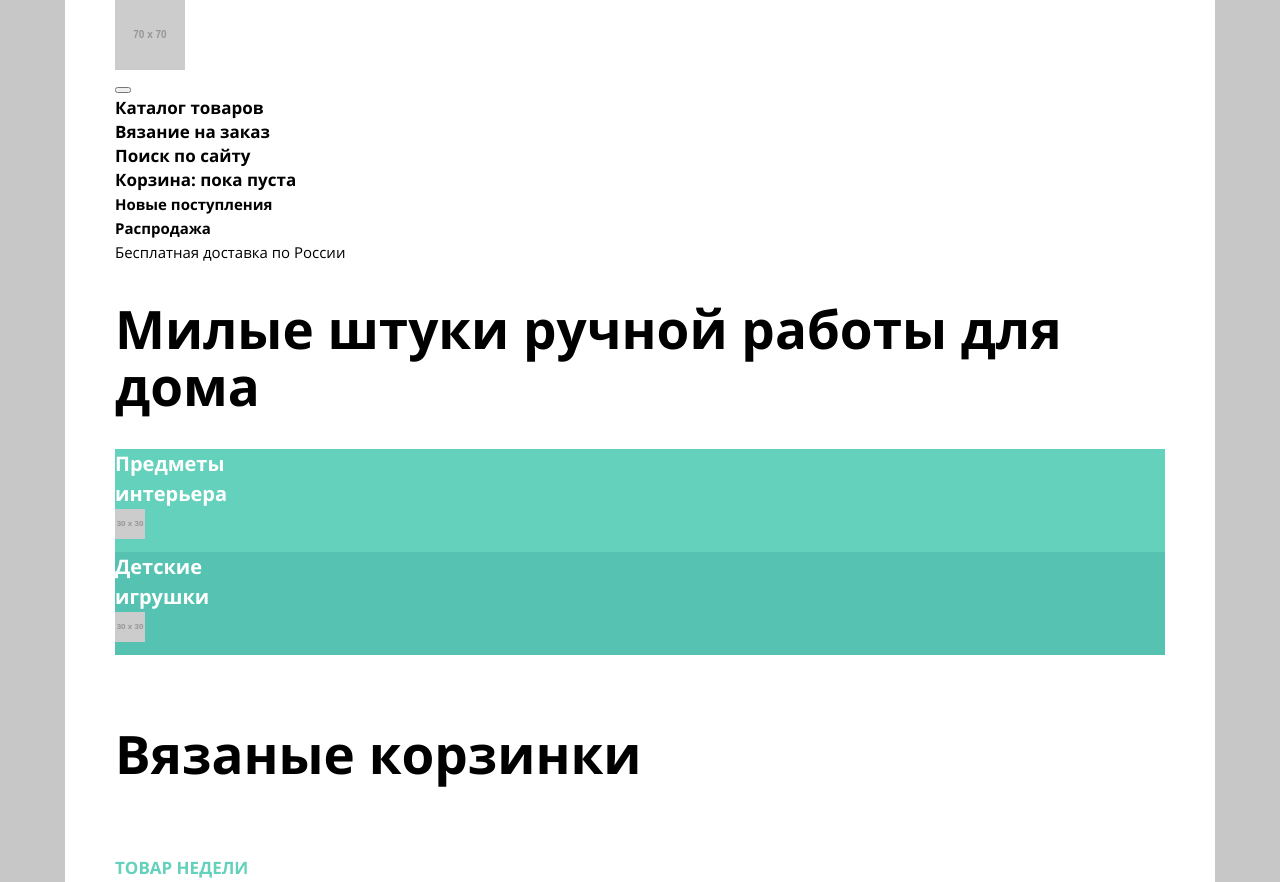
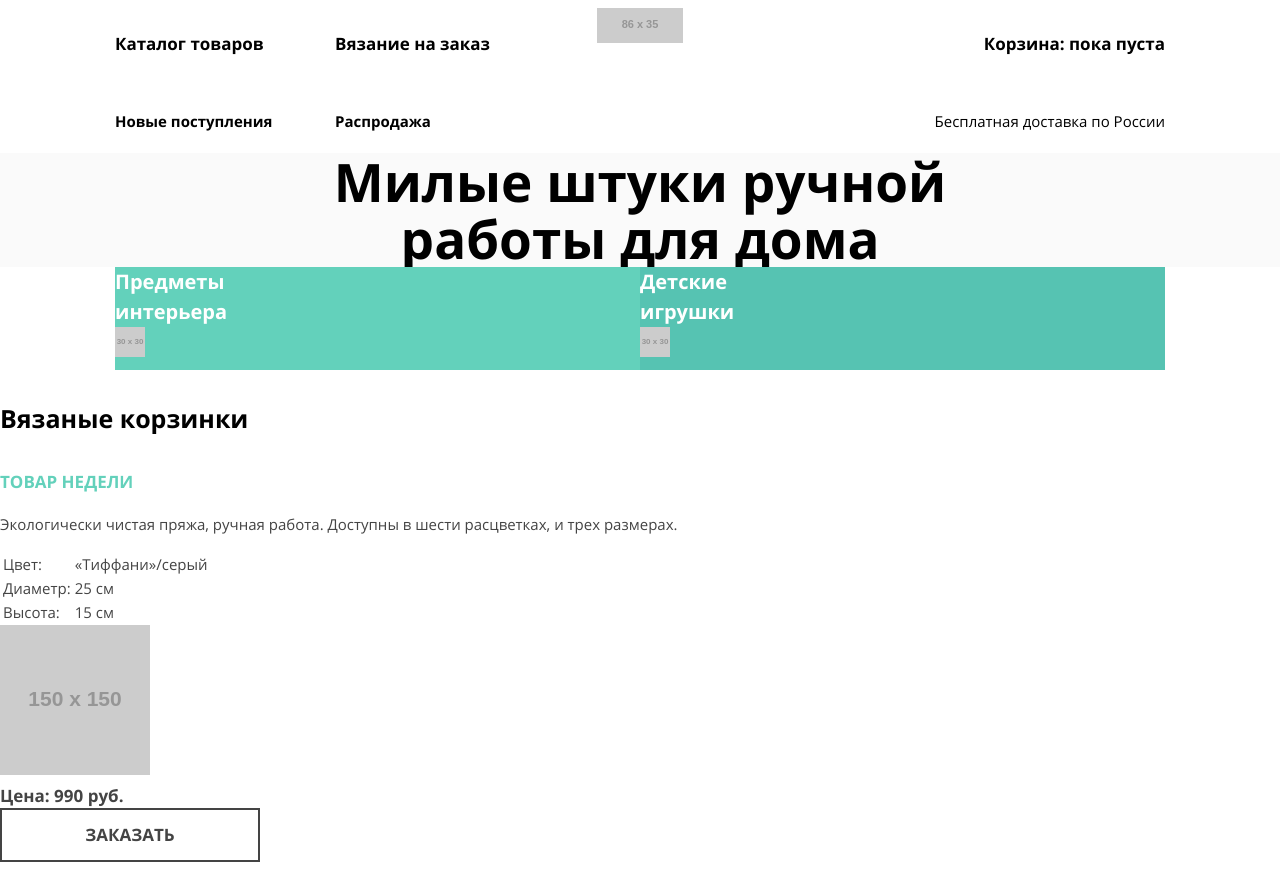
Before and after one commit to pashacyborg/adaptive-project-1, a plain HTML site: page source/index.html in a window 1280 px wide. Shown: the top 882 px of the page. Drawn offline with nearby package versions, Linux system fonts and the light colour scheme; files that its build step writes are made by us from their sources; placeholder pictures from the web are drawn by us.

Commit message:
Сетка шапки, начал переделывать секцию our-assortment на гридах

```diff
--- a/source/index.html
+++ b/source/index.html
@@ -2,13 +2,14 @@
 <html class="page" lang="ru">
   <head>
     <meta charset="utf-8">
+    <meta name="viewport" content="width=device-width, initial-scale=1.0">
     <link rel="stylesheet" href="css/style.css">
     <title>Интернет-магазин "Мишка"</title>
   </head>
-  <body class="page__body container">
+  <body class="page__body">
     <header class="page-header">
       <a class="page-header__logo" href="index.html">
-        <img src="https://via.placeholder.com/70x70" alt="Интернет-магазин «Мишка»">
+        <img src="https://via.placeholder.com/86x35" alt="Интернет-магазин «Мишка»">
       </a>
       <nav class="main-nav">
         <button class="main-nav__toggle" type="button"><span class="visually-hidden">Открыть меню</span></button>
@@ -20,27 +21,33 @@
             <li class="general-navigation__item"><a href="#">Корзина: пока пуста</a></li>
           </ul>
           <ul class="main-nav__list additional-navigation">
-            <li class="additional-navigation__item"><a href="#">Новые поступления</a></li>
-            <li class="additional-navigation__item"><a href="#">Распродажа</a></li>
-            <li class="additional-navigation__item additional-navigation__item--visible"><a href="#">Бесплатная доставка по России</a></li>
+            <li class="additional-navigation__item additional-navigation__item--hidden"><a href="#">Новые поступления</a></li>
+            <li class="additional-navigation__item additional-navigation__item--hidden"><a href="#">Распродажа</a></li>
+            <li class="additional-navigation__item"><a href="#">Бесплатная доставка по России</a></li>
           </ul>
         </div>
       </nav>
     </header>
     <main class="page-main">
-      <h1 class="page-main__title">Милые штуки ручной работы для дома</h1>
+      <div class="page-main__intro">
+        <h1 class="page-main__title container">Милые штуки ручной<br> работы для дома</h1>
+      </div>
       <section class="our-assortment">
         <h2 class="visually-hidden">Основные товары</h2>
-        <div class="our-assortment__list">
-          <a class="our-assortment__item our-assortment__item--interior" href="interior-items.html">
+        <ul class="our-assortment__list">
+          <li class="our-assortment__item">
+            <a class="our-assortment__link our-assortment__link--interior" href="interior-items.html">
               <h3 class="our-assortment__title">Предметы интерьера</h3>
               <img src="https://via.placeholder.com/30x30" alt="Изображение вязанных корзинок">
             </a>
-          <a class="our-assortment__item our-assortment__item--toys" href="kids-toys.html">
+          </li>
+          <li class="our-assortment__item">
+            <a class="our-assortment__link our-assortment__link--toys" href="kids-toys.html">
               <h3 class="our-assortment__title">Детские игрушки</h3>
               <img src="https://via.placeholder.com/30x30" alt="Изображение вязанных корзинок">
             </a>
-        </div>
+          </li>
+        </ul>
       </section>
       <article class="popular-product">
         <h4 class="popular-product__title">Вязаные корзинки</h4>
--- a/source/sass/blocks/additional-navigation.scss
+++ b/source/sass/blocks/additional-navigation.scss
@@ -1,32 +1,72 @@
 .additional-navigation {
+  display: none;
   margin: 0;
   padding: 0;
   list-style: none;
-//   @media (max-width: $medium-width) {
-//     display: none; //- пробовал работать с самим списком, с его элементами. Залача - чтобы на мобилке
-//                    //он был скрыт(список), на планшете появлялся элемент с --visible,
-//                    //а на десктопе было просто display: block; Получилось частично
-//   }
+
+  @media (min-width: $medium-width) {
+    display: grid;
+    grid-column: 1 / -1;
+    grid-row: 1 / -1;
+    grid-template-columns: repeat(4, 167px);
+    grid-template-rows: 88px
+                        65px;
+  }
+
+  @media (min-width: $wide-width) {
+    grid-template-columns: repeat(6, 175px);
+    grid-template-rows: 88px
+                        65px;
+  }
 }
 
 .additional-navigation__item {
-  display: none;
+  display: grid;
+  align-items: center;
 
-  @media (min-width: $wide-width) {
-    display: block;
+  &:first-child {
+    @media (min-width: $wide-width) {
+      grid-column: 1 / 2;
+      grid-row: 2 / 3;
+      justify-content: start;
+    }
   }
 
-  &--visible {
+  &:nth-child(2) {
+    @media (min-width: $wide-width) {
+      grid-column: 2 / 3;
+      grid-row: 2 / 3;
+      justify-content: start;
+      padding-left: 45px;
+    }
+  }
+
+  &:last-child {
     @media (min-width: $medium-width) {
-      display: block;
+      grid-column: 3 / 5;
+      grid-row: 2 / 3;
+      justify-content: end;
+    }
+
+    @media (min-width: $wide-width) {
+      grid-column: 5 / 7;
+      grid-row: 2 / 3;
+      justify-content: end;
+    }
+  }
+
+//скрывает пункты меню для планшета, мобилки
+  &--hidden {
+    @media (max-width: $wide-width) {
+      display: none;
     }
   }
 }
 
 .additional-navigation a {
   font-size: 15px;
+  line-height: 24px;
   font-weight: 700;
-  line-height: 24px;
   color: $main-color;
   text-decoration: none;
 }
--- a/source/sass/blocks/container.scss
+++ b/source/sass/blocks/container.scss
@@ -1,6 +1,7 @@
 .container {
   width: $narrow-width;
   padding: 0 30px;
+  margin: 0 auto;
 
   @media (min-width: $medium-width) {
     width: $medium-width;
@@ -9,6 +10,5 @@
 
   @media (min-width: $wide-width) {
     width: $wide-width;
-    padding: 0 50px;
   }
 }
--- a/source/sass/blocks/general-navigation.scss
+++ b/source/sass/blocks/general-navigation.scss
@@ -1,13 +1,110 @@
 .general-navigation {
+  display: grid;
+  grid-column: 1 / -1;
+  grid-row: 1 / -1;
   margin: 0;
   padding: 0;
   list-style: none;
+
+  @media (min-width: $medium-width) {
+    grid-template-columns: repeat(4, 167px);
+    grid-template-rows: 88px
+                        65px;
+  }
+
+  @media (min-width: $wide-width) {
+    grid-template-columns: repeat(6, 175px);
+    grid-template-rows: 88px
+                        65px;
+  }
 }
 
-.general-navigation a {
+.general-navigation__item {
+  display: grid;
+  justify-content: center;
+  align-items: center;
+  height: 79px;
+  box-shadow: 0px 1px 0px #ECECEC,
+              inset 0px 1px 0px #ECECEC;
+
+  @media (min-width: $medium-width) {
+    height: auto;
+    box-shadow: none;
+  }
+
+  &:first-child {
+    @media (min-width: $medium-width) {
+      grid-column: 1 / 2;
+      grid-row: 2 / 3;
+      justify-content: start;
+    }
+
+    @media (min-width: $wide-width) {
+      grid-column: 1 / 2;
+      grid-row: 1 / 2;
+      justify-content: start;
+    }
+  }
+
+  &:nth-child(2) {
+    @media (min-width: $medium-width) {
+      grid-column: 2 / 3;
+      grid-row: 2 / 3;
+      justify-content: start;
+    }
+
+    @media (min-width: $wide-width) {
+      grid-column: 2 / 4;
+      grid-row: 1 / 2;
+      justify-content: start;
+      padding-left: 45px;
+    }
+  }
+
+  &:nth-child(3) {
+    @media (min-width: $medium-width) {
+      display: none;
+      //стили для будущей иконки
+      // grid-column: 3 / 4;
+      // grid-row: 1 / 2;
+      // justify-content: start;
+    }
+  }
+
+  &:last-child {
+    @media (min-width: $medium-width) {
+      grid-column: 3 / 5;
+      grid-row: 1 / 2;
+      justify-content: end;
+    }
+
+    @media (min-width: $wide-width) {
+      grid-column: 5 / 7;
+      grid-row: 1 / 2;
+      justify-content: end;
+    }
+  }
+}
+
+.general-navigation__item a {
+  width: 260px;
+  padding-left: 46px;
   font-weight: bold;
   font-size: 17px;
   line-height: 24px;
   color: $main-color;
   text-decoration: none;
+
+  @media (min-width: $medium-width) {
+    width: auto;
+    padding: 0;
+  }
 }
+
+.general-navigation__item:first-child a,
+.general-navigation__item:nth-child(2) a {
+  @media (min-width: $medium-width) and (max-width: $wide-width) {
+    font-size: 15px;
+    line-height: 24px;
+  }
+}
--- a/source/sass/blocks/main-nav.scss
+++ b/source/sass/blocks/main-nav.scss
@@ -1,3 +1,22 @@
 .main-nav {
+  grid-column: 1 / -1;
+  grid-row: 1 / -1;
+}
 
+.main-nav__toggle {
+  //подумать че делать с кнопкой
+
+  @media (min-width: $medium-width) {
+    display: none;
+  }
 }
+
+.main-nav__wrapper {
+  @media (min-width: $medium-width) {
+    display: grid;
+//Вот тут не понял закономерности. По идее эти координаты
+//должны быть написаны(я так думаю), но и без них все работает
+    // grid-column: 1 / -1;
+    // grid-row: 1 / -1;
+  }
+}
--- a/source/sass/blocks/our-assortment.scss
+++ b/source/sass/blocks/our-assortment.scss
@@ -1,8 +1,34 @@
+.our-assortment {
+
+}
+
+.our-assortment__list {
+  margin: 0;
+  padding: 0;
+  list-style: none;
+
+  @media (min-width: $medium-width) {
+    display: grid;
+    grid-template-columns: 1fr 1fr;
+    width: 668px;
+    margin: 0 auto;
+  }
+
+  @media (min-width: $wide-width) {
+    width: 1050px;
+  }
+}
+
 .our-assortment__item {
+  background-color: $secondary-color;
+}
+
+.our-assortment__link {
   display: block;
   height: 103px;
+
   &--interior {
-    background-color: $secondary-color;
+    // background-color: $secondary-color;
   }
 
   &--toys {
--- a/source/sass/blocks/page-header.scss
+++ b/source/sass/blocks/page-header.scss
@@ -1,20 +1,43 @@
 .page-header {
   display: grid;
+  grid-template-columns: 1fr;
+  grid-template-rows: 79px
+                      316px;
+  justify-content: center;
+  align-items: center;
   font-style: normal;
   font-weight: 700;
   font-size: 17px;
   line-height: 24px;
   color: $main-color;
+
+  @media (min-width: $medium-width) {
+    grid-template-columns: 668px;
+    grid-template-rows: 88px
+                        65px;
+  }
+
+  @media (min-width: $wide-width) {
+    grid-template-columns: 1050px;
+    grid-template-rows: 88px
+                        65px;
+  }
 }
 
 .page-header__logo {
+  display: grid;
+  grid-column: 1 / 2;
+  grid-row: 1 / 2;
+  justify-content: center;
   height: 35px;
 
   @media (min-width: $medium-width) {
+    justify-content: start;
     height: 46px;
   }
 
   @media (min-width: $wide-width) {
+    justify-content: center;
     height: 72px;
   }
 }
--- a/source/sass/blocks/page-main.scss
+++ b/source/sass/blocks/page-main.scss
@@ -2,9 +2,24 @@
 
 }
 
+.page-main__intro {
+  background-color: $background-color-header-index;
+}
+
 .page-main__title {
+  font-size: 27px;
+  line-height: 30px;
   font-weight: 700;
-  font-size: 53px;
-  line-height: 57px;
   color: $main-color;
+  text-align: center;
+
+  @media (min-width: $medium-width) {
+    font-size: 43px;
+    line-height: 50px;
+  }
+
+  @media (min-width: $wide-width) {
+    font-size: 53px;
+    line-height: 57px;
+  }
 }
--- a/source/sass/blocks/popular-product.scss
+++ b/source/sass/blocks/popular-product.scss
@@ -3,8 +3,8 @@
 }
 
 .popular-product__title {
-  font-size: 53px;
-  line-height: 57px;
+  font-size: 25px;
+  line-height: 30px;
   color: $main-color;
 }
 
@@ -14,12 +14,14 @@
 }
 
 .popular-product__label {
-  line-height: 17px;
+  line-height: 20px;
   color: $secondary-color;
   text-transform: uppercase;
 }
 
 .popular-product__text {
+  font-size: 15px;
+  line-height: 24px;
   font-weight: 400;
 }
 
@@ -30,6 +32,5 @@
 }
 
 .popular-product__price {
-  font-size: 20px;
   line-height: 24px;
 }
--- a/source/sass/global.scss
+++ b/source/sass/global.scss
@@ -20,6 +20,7 @@ input[type="radio"].visually-hidden {
 
 body {
   min-height: 100%;
+  min-width: $narrow-width;
   margin: 0 auto;
 
   font-family: $main-font;
--- a/source/sass/variables.scss
+++ b/source/sass/variables.scss
@@ -13,6 +13,7 @@ $main-background-color-medium: #f1f1f1;
 $main-background-color-light: #F9F9F9;
 $main-background-color-lightest: rgba(255, 255, 255, 0.75);
 $color-behind-layout: #C7C7C7;
+$background-color-header-index: #FAFAFA;
 //Fonts
 $main-font: "Open Sans", "Arial", sans-serif;
 
```
Lines whose indentation alone changed are shown as unchanged.
